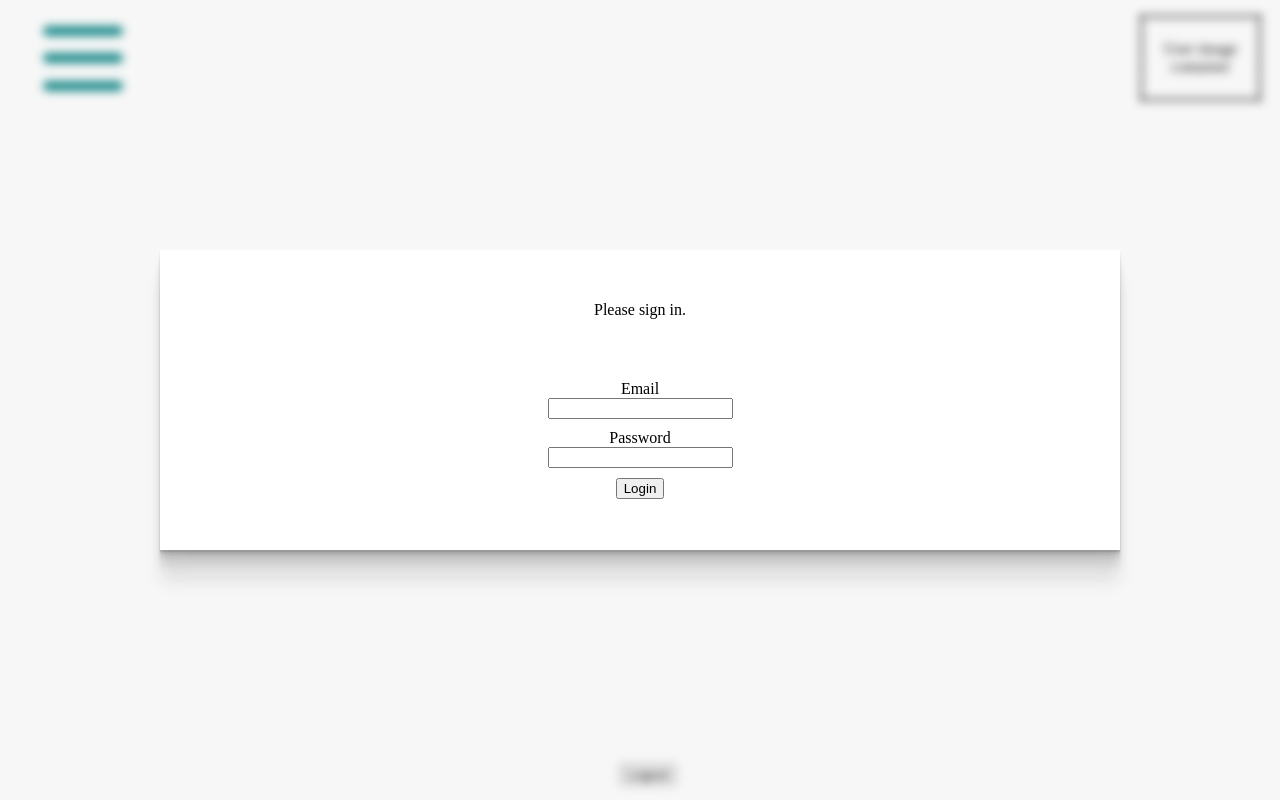
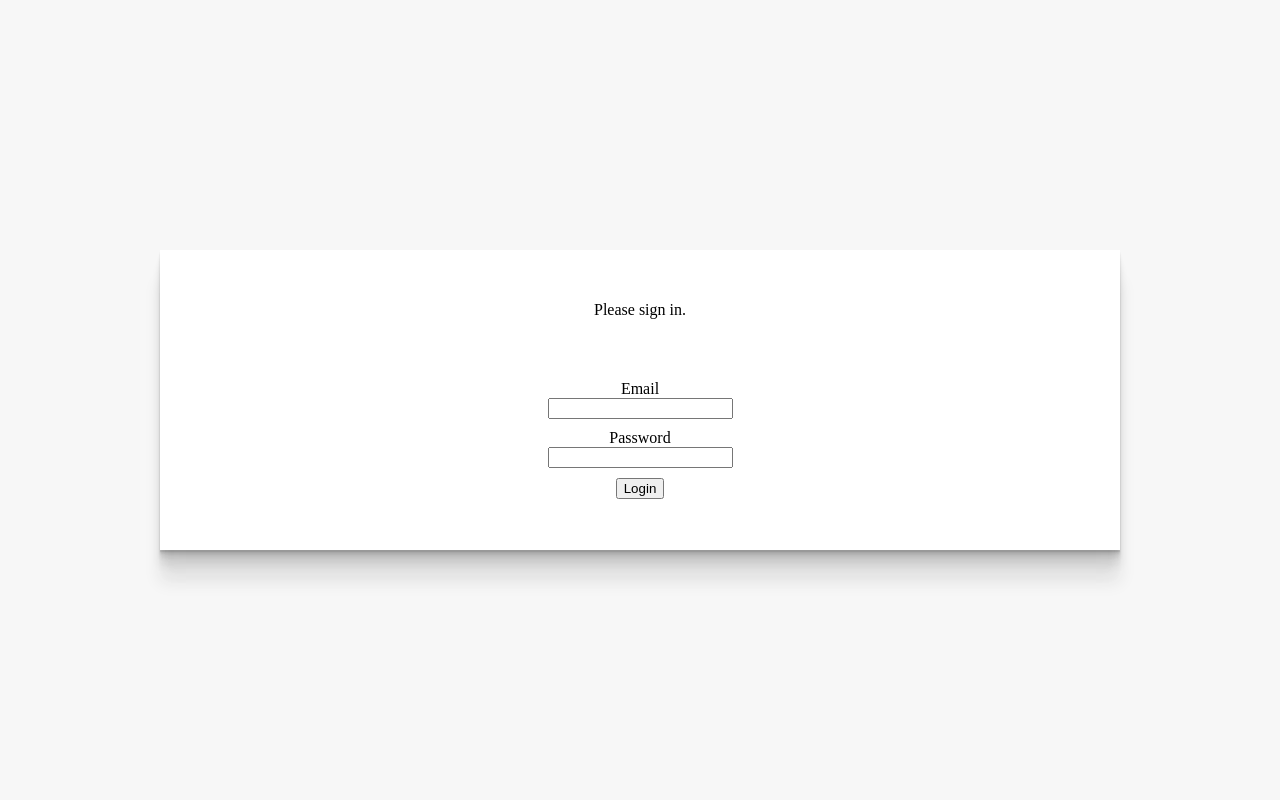
Before and after one commit to fceja/inventory_frontend, a React (Vite) app: page / in a window 1280 px wide. Built offline with nearby package versions, Linux system fonts and the light colour scheme.

Commit message:
reorder auth

```diff
--- a/src/frontend/pages/Layout.tsx
+++ b/src/frontend/pages/Layout.tsx
@@ -16,12 +16,16 @@ const Layout = ({ children }: LayoutProps) => {
   useLogoutTimeout(isAuthd)
 
   return (
-    <div className="page-layout">
-      <NavBar />
-      {!isAuthd ? <LoginModal /> : children}
-      <Footer />
-    </div>
-  );
-};
+    <>
+      {!isAuthd ? <LoginModal /> :
+        <div className="page-layout">
+          <NavBar />
+          {children}
+          <Footer />
+        </div>
+      }
+    </>
+  )
+}
 
 export default Layout;
```
